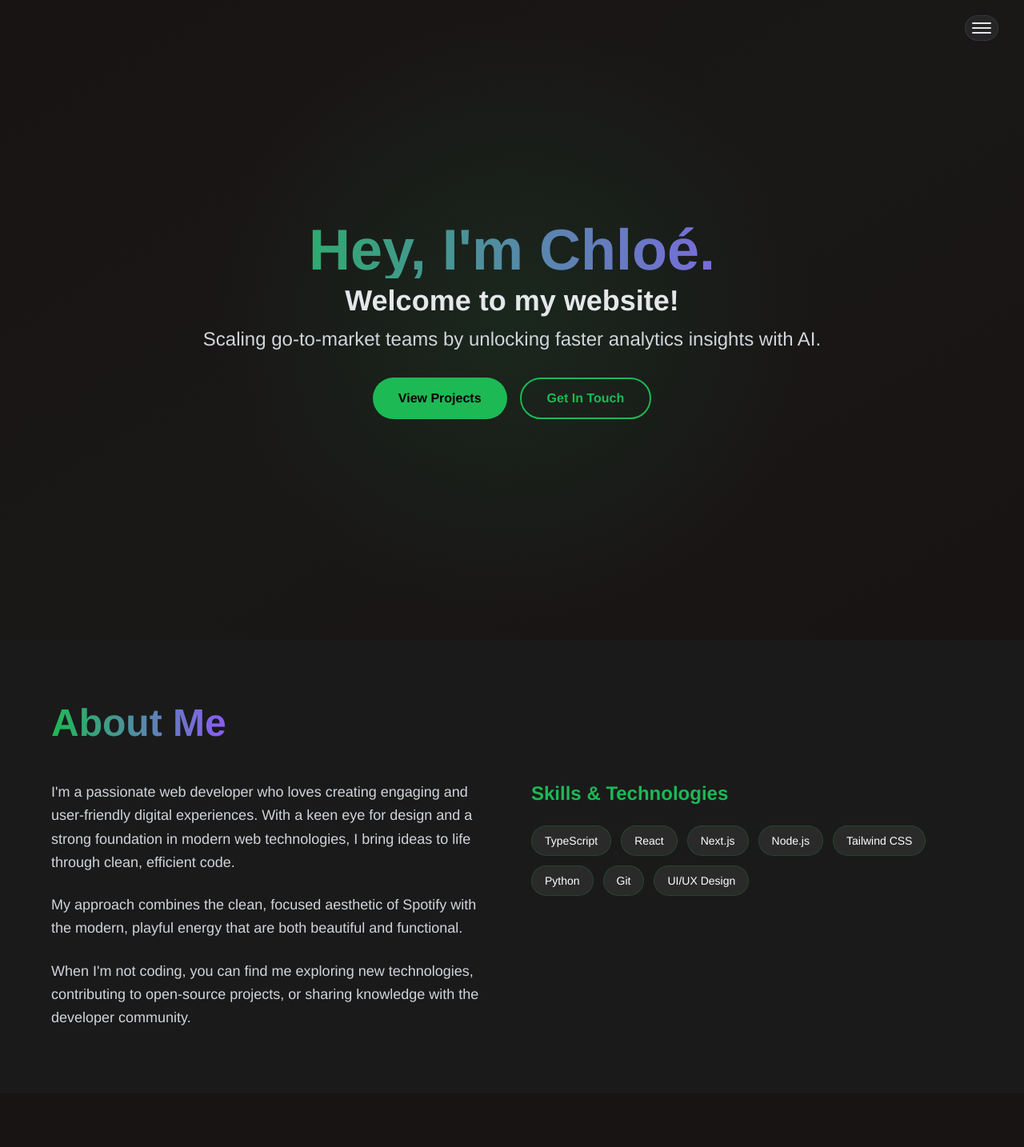
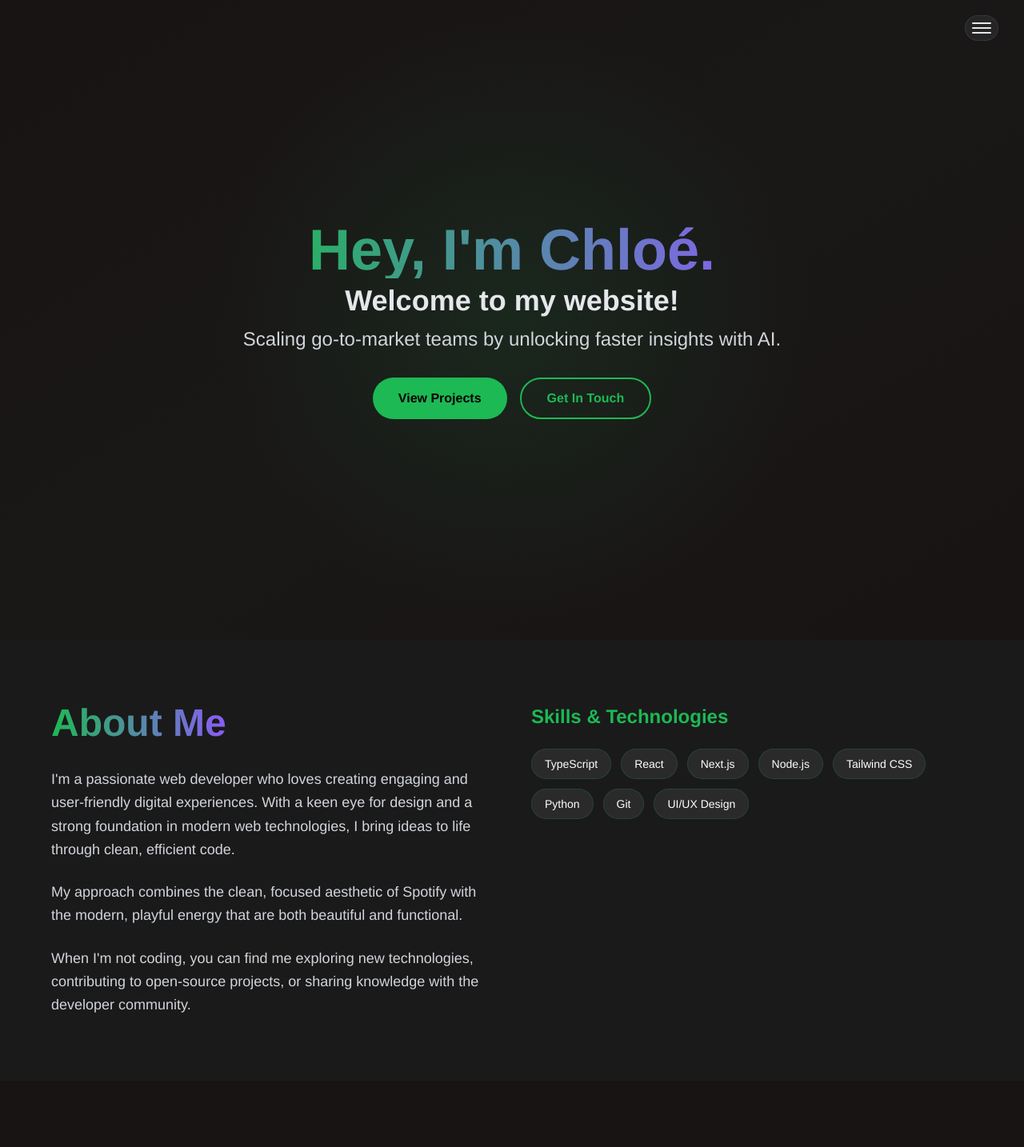
Before and after one commit to chloelubin/chloelubin.github.io, a Next.js app: page / in a window 1280 px wide. Shown: the top 1434 px of the page at 80% size. Built offline with nearby package versions, Linux system fonts and the light colour scheme.

Commit message:
align skills-tech section

```diff
--- a/components/About.tsx
+++ b/components/About.tsx
@@ -13,11 +13,12 @@ export default function About() {
   return (
     <section id="about" className="section-padding bg-background-light">
       <div className="max-w-6xl mx-auto">
+        <div className="grid md:grid-cols-2 gap-12 items-start">
+          <div>
             <h2 className="text-4xl sm:text-5xl font-bold mb-4">
               <span className="text-gradient">About Me</span>
             </h2>
-        <div className="grid md:grid-cols-2 gap-12 mt-12">
-          <div className="space-y-6">
+            <div className="space-y-6 mt-8">
               <p className="text-lg text-gray-300 leading-relaxed">
                 I'm a passionate web developer who loves creating engaging and
                 user-friendly digital experiences. With a keen eye for design and
@@ -33,6 +34,7 @@ export default function About() {
                 contributing to open-source projects, or sharing knowledge with
                 the developer community.
               </p>
+            </div>
           </div>
           <div>
             <h3 className="text-2xl font-semibold mb-6 text-primary">
--- a/components/Hero.tsx
+++ b/components/Hero.tsx
@@ -18,7 +18,7 @@ export default function Hero() {
           </span>
         </h1>
         <p className="text-xl sm:text-2xl text-gray-300 mb-8 animate-fade-in">
-          Scaling go-to-market teams by unlocking faster analytics insights with AI.
+          Scaling go-to-market teams by unlocking faster insights with AI.
         </p>
         <div className="flex flex-col sm:flex-row gap-4 justify-center animate-fade-in">
           <button
```
Lines whose indentation alone changed are shown as unchanged.
